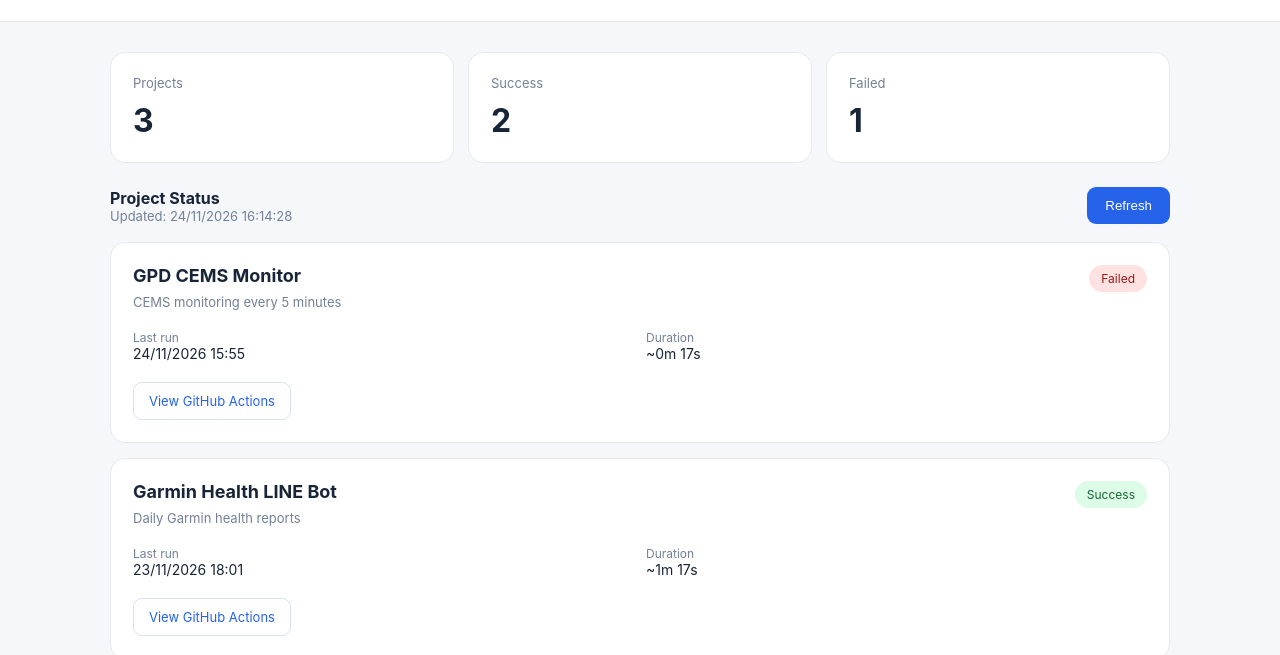
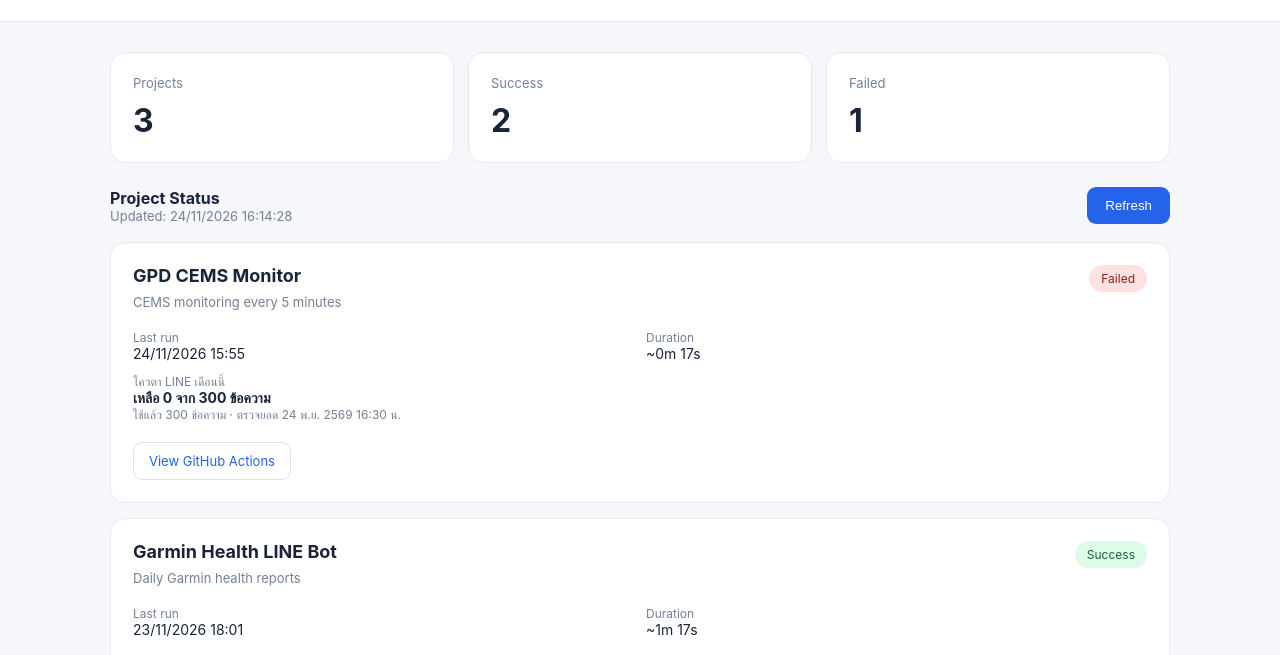
Before and after one commit to Sumrit1331/automation-dashboard, a plain HTML site: page index.html in a window 1280 px wide. Shown: the part 82-737 px from the top of the page. Drawn offline with Linux system fonts and the light colour scheme.

Commit message:
Display remaining monthly LINE messages on the GPD CEMS card

```diff
--- a/index.html
+++ b/index.html
@@ -136,6 +136,24 @@ function safeText(value) {
   })[c]);
 }
 
+function quotaDetails(quota) {
+  const title = "<span>โควตา LINE เดือนนี้</span>";
+  if (!quota || !Number.isInteger(quota.used)) return title + "รอข้อมูล";
+  const checked = new Date(quota.checked_at);
+  const month = new Intl.DateTimeFormat("en-CA", {
+    timeZone: "Asia/Tokyo", year: "numeric", month: "2-digit"
+  });
+  if (!Number.isFinite(checked.getTime()) || month.format(checked) !== month.format(new Date())) {
+    return title + "รอยอดของเดือนใหม่";
+  }
+  const format = n => n.toLocaleString("th-TH");
+  const balance = quota.limit === null ? "ไม่จำกัด" :
+    "เหลือ " + format(Math.max(0, quota.limit - quota.used)) + " จาก " + format(quota.limit) + " ข้อความ";
+  const date = checked.toLocaleString("th-TH", {timeZone: "Asia/Bangkok", dateStyle: "medium", timeStyle: "short"});
+  return title + "<strong>" + balance + "</strong><span>ใช้แล้ว " + format(quota.used) +
+    " ข้อความ · ตรวจยอด " + date + " น.</span>";
+}
+
 function render(data = {}) {
   const statuses = data.projects || {};
   let success = 0, failed = 0;
@@ -172,6 +190,7 @@ function render(data = {}) {
           <div class="details">
             <div><span>Last run</span>${safeText(item.last_run)}</div>
             <div><span>Duration</span>${safeText(item.duration)}</div>
+            ${p.repo === "gpd-cems-monitor" ? "<div>" + quotaDetails(data.line_quota) + "</div>" : ""}
           </div>
           <a href="${url}" target="_blank" rel="noopener">
             View GitHub Actions
```
